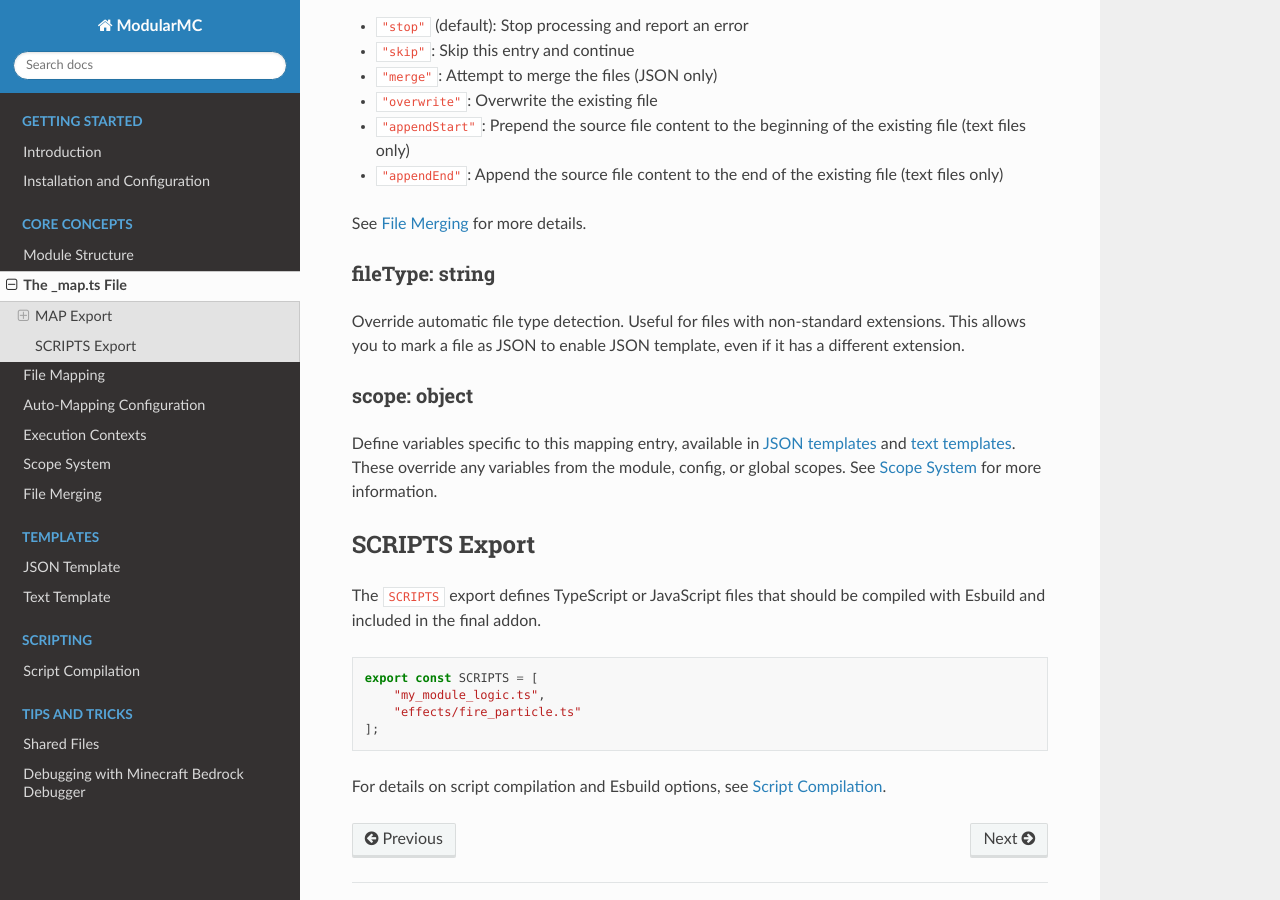
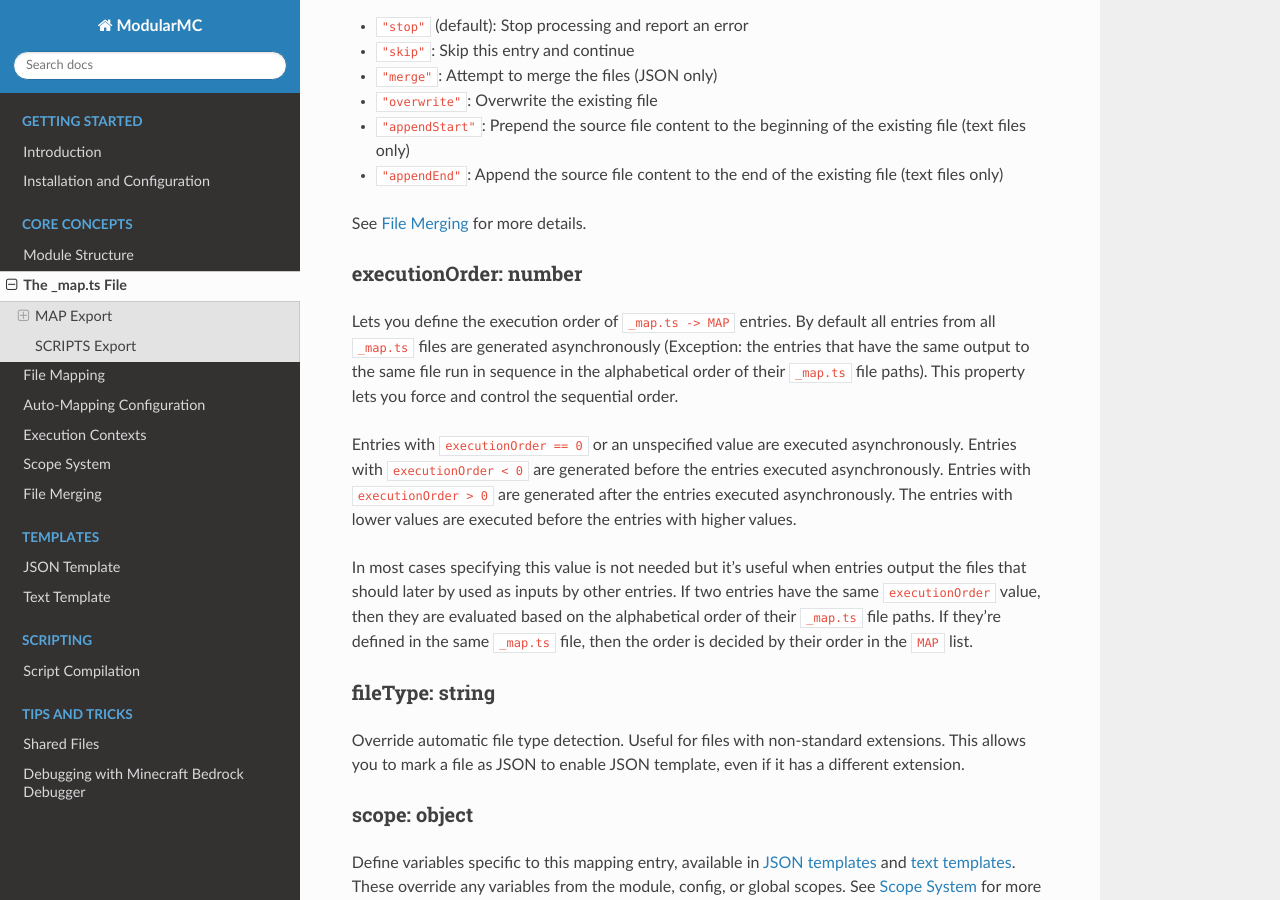
Before and after one commit to Nusiq/modular-mc-docs, a Sphinx documentation site: the page built from docs/core-concepts/the-map-ts-file.md, in a window 1280 px wide and 900 px high, scrolled down 1870 px. Built offline with Sphinx 7.4.7 and the Read the Docs theme 3.1.0, drawn with Linux system fonts in a browser that asks for light colours.

Commit message:
Documented executionOrder property for version 1.3.0.

```diff
--- a/docs/conf.py
+++ b/docs/conf.py
@@ -9,7 +9,7 @@
 project = 'ModularMC'
 copyright = '2025, Nusiq'
 author = 'Nusiq'
-release = '1.1.0'
+release = '1.3.0'
 
 # -- General configuration ---------------------------------------------------
 # https://www.sphinx-doc.org/en/master/usage/configuration.html#general-configuration
--- a/docs/core-concepts/the-map-ts-file.md
+++ b/docs/core-concepts/the-map-ts-file.md
@@ -73,6 +73,13 @@ Defines how to handle conflicts when multiple modules export to the same target
 
 See {ref}`File Merging<file-merging>` for more details.
 
+### executionOrder: number
+Lets you define the execution order of `_map.ts -> MAP` entries. By default all entries from all `_map.ts` files are generated asynchronously (Exception: the entries that have the same output to the same file run in sequence in the alphabetical order of their `_map.ts` file paths). This property lets you force and control the sequential order.
+
+Entries with `executionOrder == 0` or an unspecified value are executed asynchronously. Entries with `executionOrder < 0` are generated before the entries executed asynchronously. Entries with `executionOrder > 0` are generated after the entries executed asynchronously. The entries with lower values are executed before the entries with higher values.
+
+In most cases specifying this value is not needed but it's useful when entries output the files that should later by used as inputs by other entries. If two entries have the same `executionOrder` value, then they are evaluated based on the alphabetical order of their `_map.ts` file paths. If they're defined in the same `_map.ts` file, then the order is decided by their order in the `MAP` list.
+
 ### fileType: string
 Override automatic file type detection. Useful for files with non-standard extensions. This allows you to mark a file as JSON to enable JSON template, even if it has a different extension.
 
```
